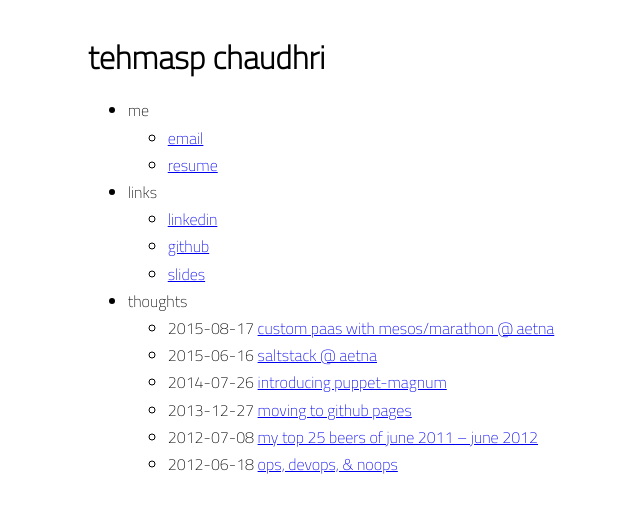
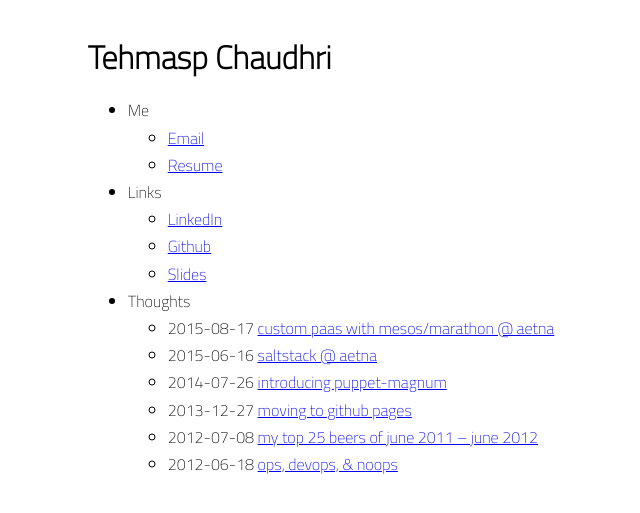
Before and after one commit to tehmaspc/tehmaspc.github.io, a Jekyll site: the page built from index.md, in a window 1280 px wide. Shown: the top 513 px of the page, without its empty margins (319-959 px from the left). Built offline with Jekyll 4.4.1, drawn with Linux system fonts in a browser that asks for light colours.

Commit message:
Update formatting

```diff
--- a/_config.yml
+++ b/_config.yml
@@ -1,4 +1,4 @@
-title: tehmasp chaudhri # name of the site
+title: Tehmasp Chaudhri # name of the site
 author: Tehmasp Chaudhri # name of site's author
 email: tehmasp@chaudhri.me # email of site's author
 url: https://tehmasp.com # root address of the site
```
Also changed, not shown: _data/menu.yml (+8 -9 lines).
